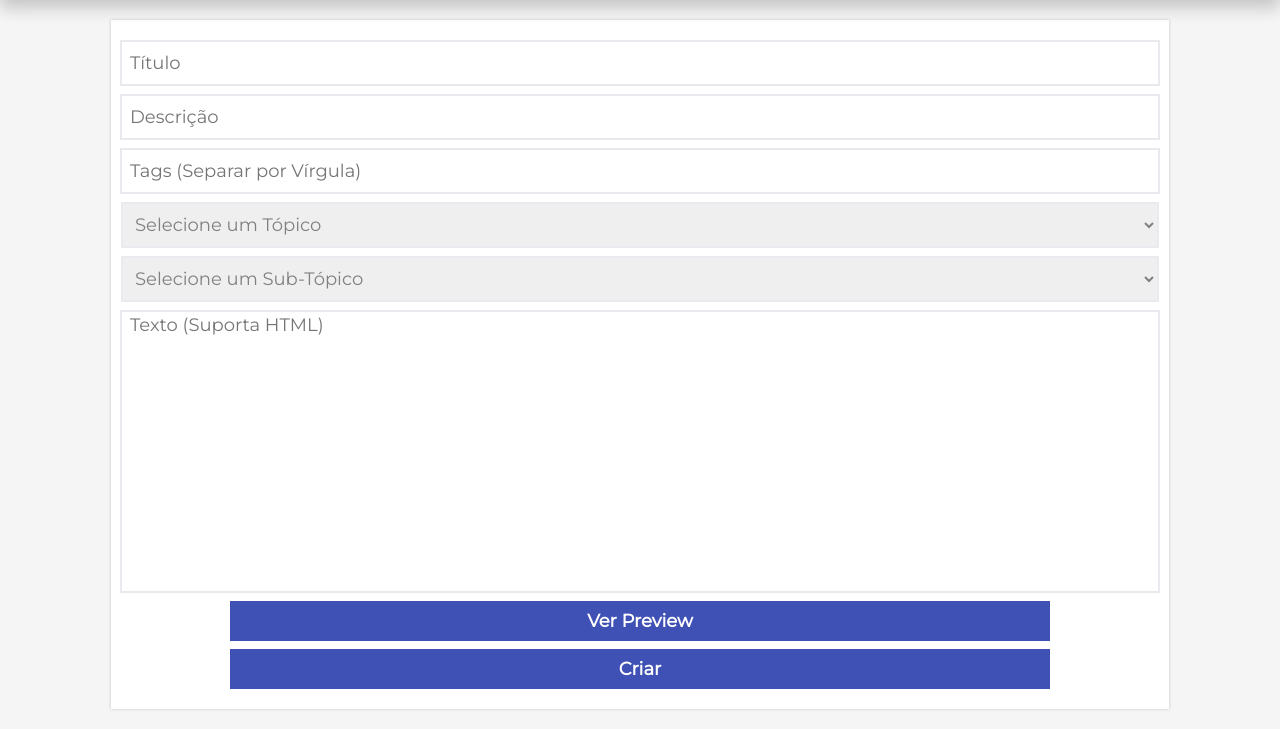
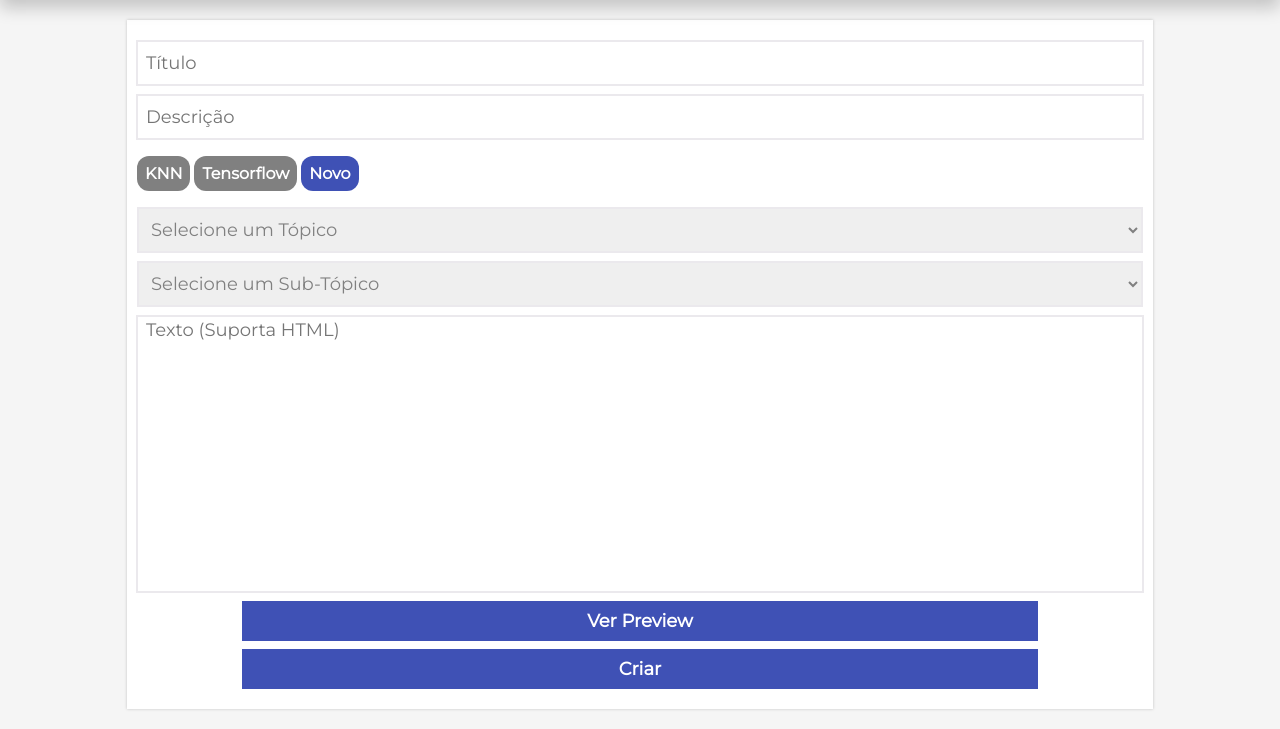
Before and after one commit to Windows87/ailab, a Flask app: page /new-article in a window 1280 px wide. Shown: the part 71-800 px from the top of the page. Run offline with Flask 2, Linux system fonts and the light colour scheme.

Commit message:
new article tags system

```diff
--- a/app/__init__.py
+++ b/app/__init__.py
@@ -33,4 +33,4 @@ def serve(path):
     return send_from_directory('../static', path)
 
 
-from app.controllers import default
+#from app.controllers import default
--- a/static/css/new-article.css
+++ b/static/css/new-article.css
@@ -17,7 +17,7 @@ main {
 }
 
 #main {
-  width: 95%;
+  width: calc(95% - 32px);
   max-width: 1080px;
   height: 90%;
   background-color: white;
@@ -36,6 +36,33 @@ main form {
   height: 100%;
 }
 
+.selectbox {
+  display: flex;
+  flex-wrap: wrap;
+  margin: 8px;
+  margin-left: 0;
+  margin-right: 0;
+  margin-top: 12px;
+  width: calc(100% + 12px);
+}
+
+.selectbox div {
+  color: white;
+  background-color: gray;
+  border-radius: 12px;
+  font-weight: bold;
+  padding: 8px;
+  margin-right: 4px;
+  margin-bottom: 4px;
+  cursor: pointer;
+  user-select: none;
+  transition: 0.3s background-color;
+}
+
+.selectbox .selected {
+  background-color: var(--principal-color);
+}
+
 textarea {
   flex: 1;
 }
@@ -43,3 +70,19 @@ textarea {
 .modal {
   max-width: 1080px;
 }
+
+#modal-newTag {
+  max-width: 600px;
+}
+
+#modal-newTag form {
+  display: flex;
+  flex-direction: column;
+  align-items: center;
+  justify-content: center;
+  margin: 16px;
+}
+
+#modal-newTag input[type="text"] {
+  width: 90%;
+}
--- a/static/js/new-article.js
+++ b/static/js/new-article.js
@@ -1,7 +1,16 @@
-const modalExit = document.querySelector('.modal-exit');
+const previewExit = document.querySelector('#modal-exit-preview');
+const newTagExit = document.querySelector('#modal-exit-newTag');
 const viewPreview = document.querySelector('#view-preview');
 const form = document.querySelector('form');
+const formNewTag = document.querySelector('#form-newTag');
 const body = document.querySelector('body');
+
+let tags = [
+  { id: 0, name: 'KNN' },
+  { id: 1, name: 'Tensorflow' },
+];
+
+let tagsSelected = [];
 
 function escapeRegExp(string) {
   return string.replace(/[.*+\-?^${}()|[\]\\]/g, '\\$&');
@@ -11,8 +20,8 @@ function replaceAll(str, find, replace) {
   return str.replace(new RegExp(escapeRegExp(find), 'g'), replace);
 }
 
-function openPreview() {
-  const modal = document.querySelector('.modal-background');
+function openModal(type) {
+  const modal = document.querySelector(`#modal-background-${type}`);
   const article = document.querySelector('article');
 
   modal.style.display = 'flex';
@@ -20,20 +29,75 @@ function openPreview() {
 
   article.innerHTML = `
     <h2>${form.title.value}</h2>
-    <div class="tag-list">
-      ${ replaceAll(form.tags.value, ', ', ',').split(',').map(tag => `<div class="tag">${ tag.toUpperCase() }</div>`) }
-      <div class="tag">BY: YURI FARIA</div>
-      <div class="tag">27/JAN/2020</div>
-    </div>
     ${form.text.value}
   `;
 }
 
-function closePreview() {
-  const modal = document.querySelector('.modal-background');
+function closeModal(type) {
+  const modal = document.querySelector(`#modal-background-${type}`);
   modal.style.display = 'none';
   body.style.overflow = 'auto';
 }
 
-viewPreview.addEventListener('click', openPreview);
-modalExit.addEventListener('click', closePreview);
+function createTagElement(tag) {
+  const div = document.createElement('div');
+  const isSelected = tagsSelected.indexOf(tag.id) !== -1;
+
+  div.innerText = tag.name;
+
+  if(isSelected)
+    div.classList.add('selected');
+
+  div.onclick = () => {
+    const isDivSelected = div.classList == 'selected';
+
+    if(isDivSelected) {
+      tagsSelected = tagsSelected.filter(tagSelected => tagSelected !== tag.id);
+      div.classList.remove('selected');
+    } else {
+      tagsSelected.push(tag.id);
+      div.classList.add('selected');
+    }
+  }
+
+  return div;
+}
+
+function createNewTagElement() {
+  const div = document.createElement('div');
+
+  div.innerText = 'Novo';
+
+  div.classList.add('selected');
+
+  div.onclick = () => openModal('newTag');
+
+  return div;
+}
+
+function setTags() {
+  const selectBox = document.querySelector('.selectbox');
+  selectBox.innerHTML = '';
+  tags.forEach(tag => selectBox.appendChild(createTagElement(tag)));
+  selectBox.appendChild(createNewTagElement());
+}
+
+function submitNewTag(event) {
+  event.preventDefault();
+
+  const name = event.target.name.value;
+
+  tags.push({ id: 3, name });
+
+  event.target.name.value = '';
+
+  setTags();
+  closeModal('newTag');
+}
+
+viewPreview.addEventListener('click', () => openModal('preview'));
+previewExit.addEventListener('click', () => closeModal('preview'));
+newTagExit.addEventListener('click', () => closeModal('newTag'));
+formNewTag.addEventListener('submit', submitNewTag);
+
+setTags();
--- a/static/new-article.html
+++ b/static/new-article.html
@@ -61,7 +61,7 @@
       <form>
          <input type="text" name="title" placeholder="Título" required />
          <input type="text" placeholder="Descrição" required />
-         <input type="text" name="tags" placeholder="Tags (Separar por Vírgula)" required />
+         <div class="selectbox"></div>
 
          <select required>
            <option>Selecione um Tópico</option>
@@ -84,10 +84,20 @@
       </div>
     </main>
 
-    <div class="modal-background">
+    <div class="modal-background" id="modal-background-preview">
       <div class="modal">
-        <i class="fa fa-close modal-exit"></i>
+        <i class="fa fa-close modal-exit" id="modal-exit-preview"></i>
         <article></article>
+      </div>
+    </div>
+
+    <div class="modal-background" id="modal-background-newTag">
+      <div class="modal" id="modal-newTag">
+        <i class="fa fa-close modal-exit" id="modal-exit-newTag"></i>
+        <form id="form-newTag">
+          <input type="text" name="name" placeholder="Nome" required />
+          <input type="submit" value="Criar" />
+        </form>
       </div>
     </div>
 
```
Also changed, not shown: 1 other file.
